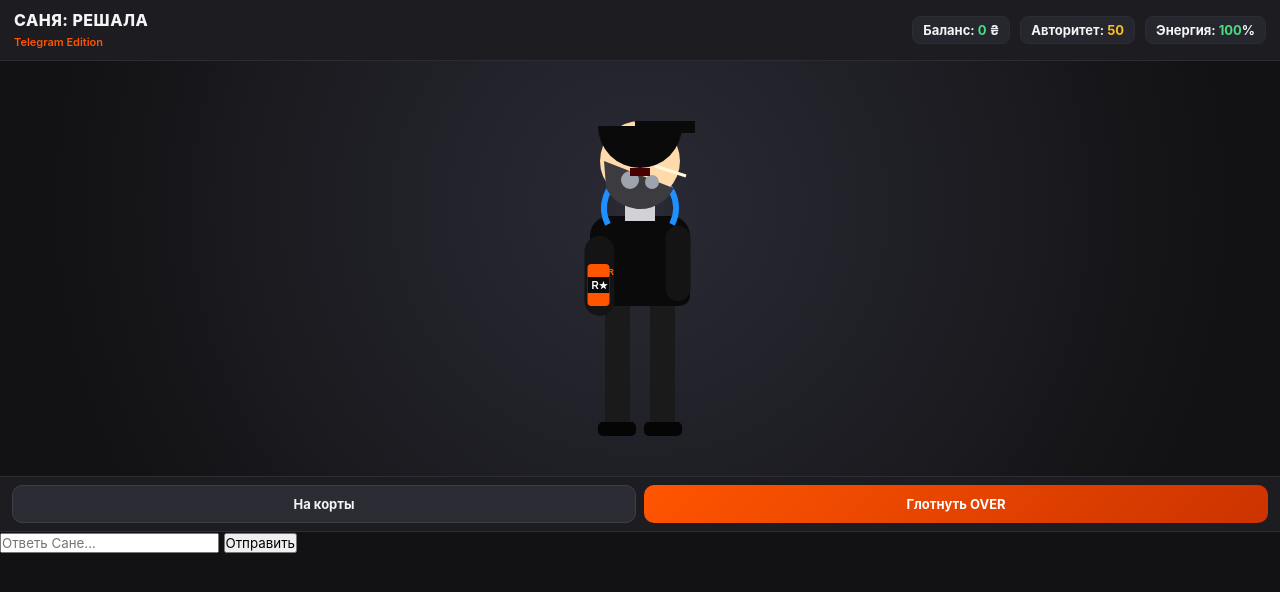
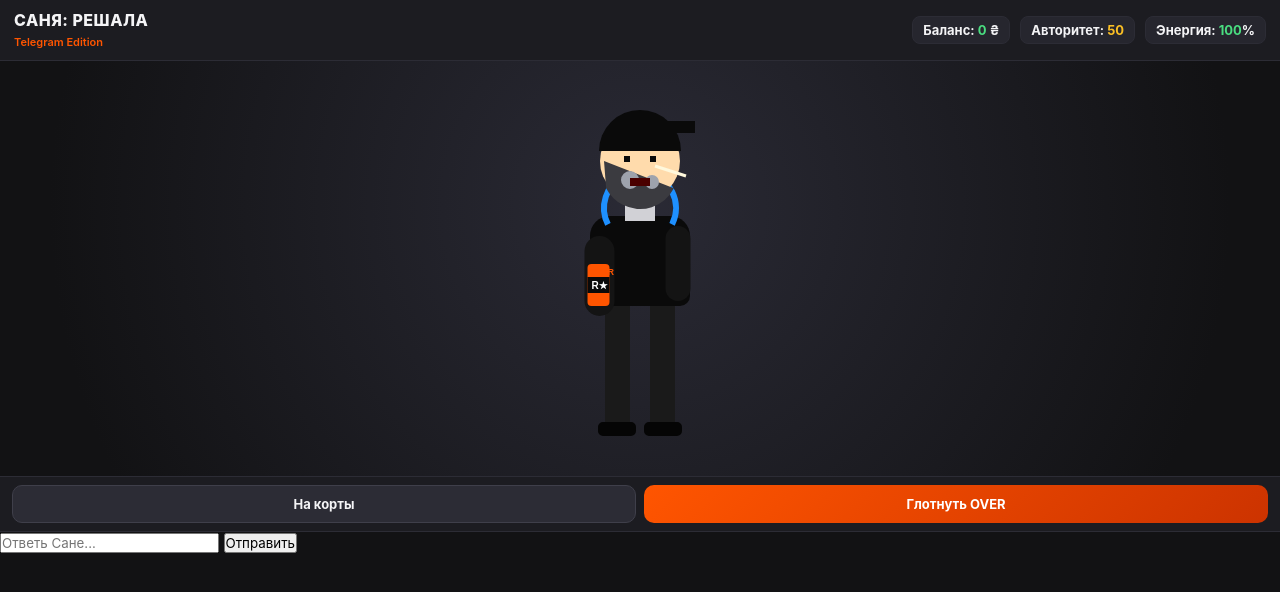
Before and after one commit to MegaByteCoin/vova-game, a plain HTML site: page index.html in a window 1280 px wide. Drawn offline with Linux system fonts and the light colour scheme.

Commit message:
Adjust facial features and hat position in canvas

```diff
--- a/index.html
+++ b/index.html
@@ -212,7 +212,8 @@
             ctx.fillStyle = '#ffdbac';
             ctx.beginPath();
             ctx.arc(centerX, groundY - 275 + bodyYOffset, 40, 0, Math.PI * 2);
-            ctx.fill();
+            ctx.fill(); ctx.fillStyle = '#0a0a0a'; ctx.fillRect(centerX - 16, groundY - 280 + bodyYOffset, 6, 6); ctx.fillRect(centerX + 10, groundY - 280 + bodyYOffset, 6, 6);
+
 
             // Борода с легкой проседью
             ctx.fillStyle = '#3b3b40';
@@ -236,12 +237,12 @@
 
             // Рот (открывается при разговоре)
             ctx.fillStyle = '#4a0000';
-            ctx.fillRect(centerX - 10, groundY - 268 + bodyYOffset, 20, 8 + mouthOpen * 6);
+            ctx.fillRect(centerX - 10, groundY - 258 + bodyYOffset, 20, 8 + mouthOpen * 6);
 
             // Черная бейсболка
             ctx.fillStyle = '#0a0a0a';
             ctx.beginPath();
-            ctx.arc(centerX, groundY - 310 + bodyYOffset, 42, 0, Math.PI);
+            ctx.arc(centerX, groundY - 285 + bodyYOffset, 41, Math.PI, 0);
             ctx.fill();
             ctx.fillRect(centerX - 5, groundY - 315 + bodyYOffset, 60, 12);
         }
```
